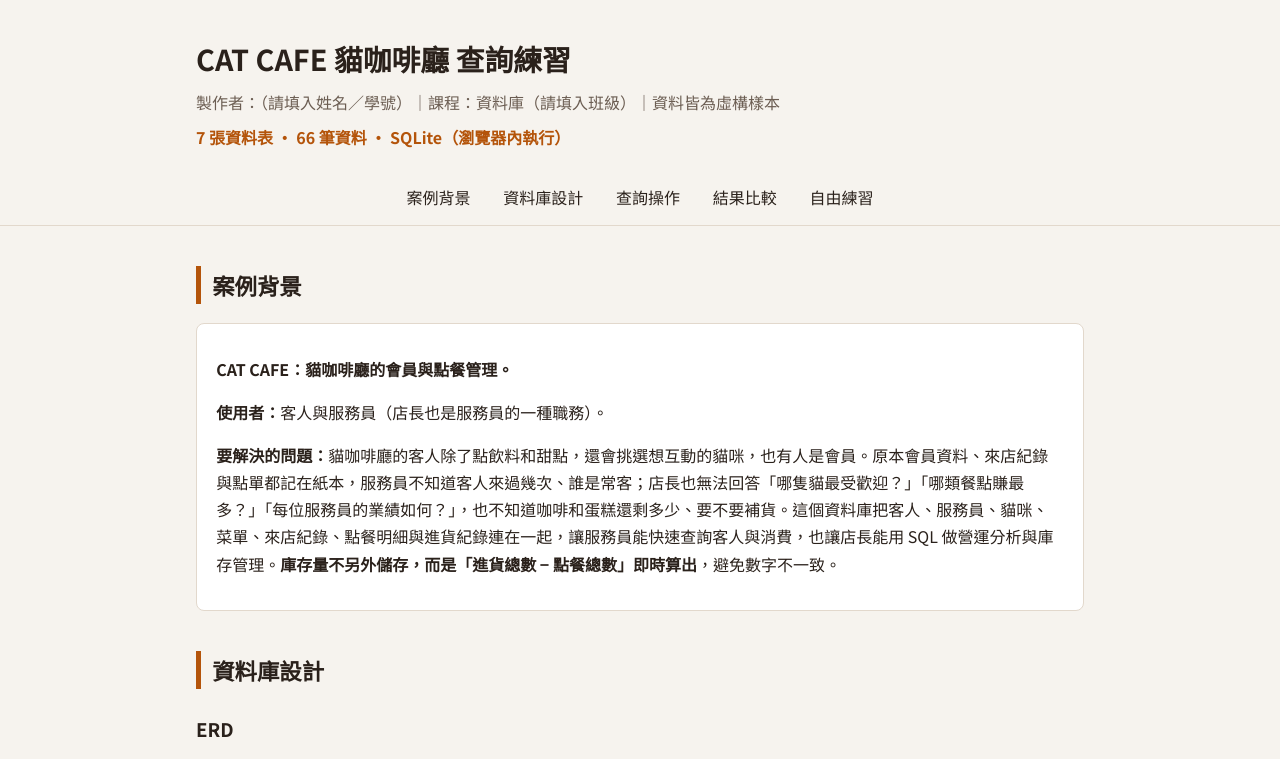
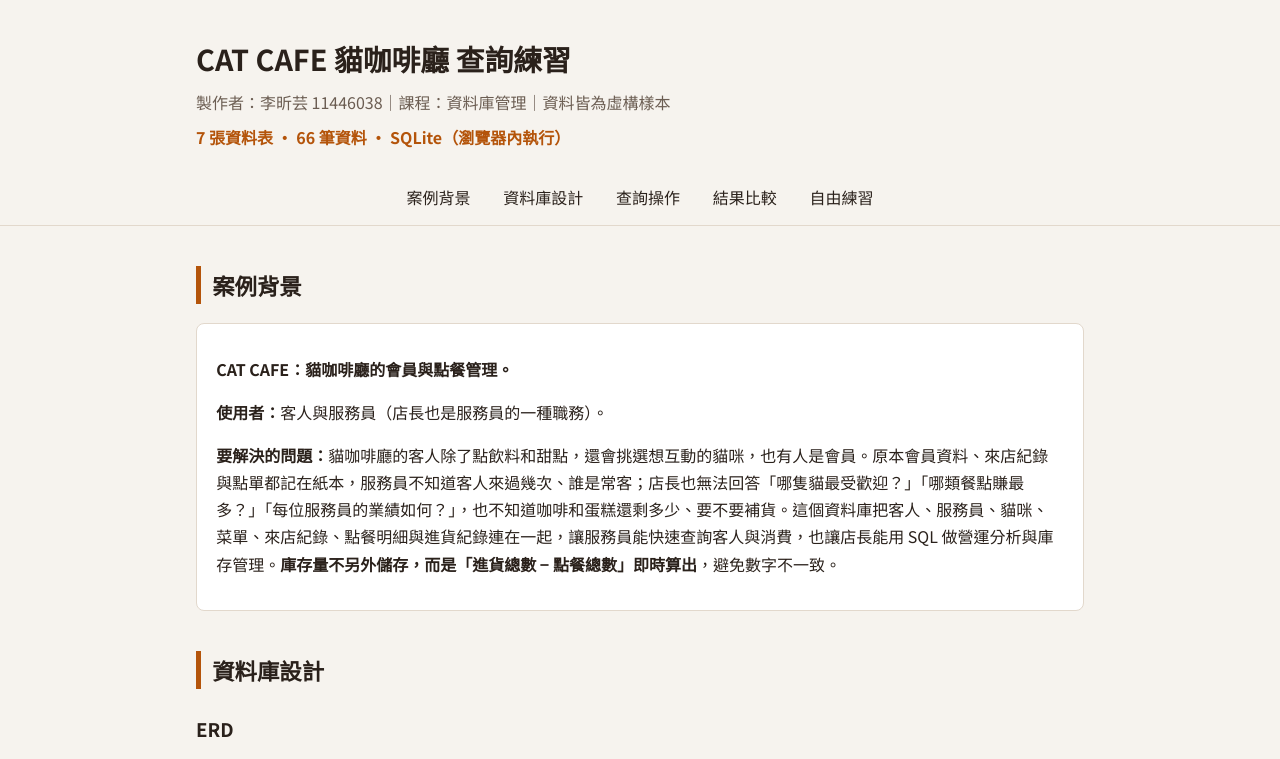
Before and after one commit to 11446038-del/cat-cafe, a plain HTML site: page index.html in a window 1280 px wide. Shown: the top 759 px of the page. Drawn offline with nearby package versions, Linux system fonts and the light colour scheme.

Commit message:
Update index.html

```diff
--- a/index.html
+++ b/index.html
@@ -54,7 +54,7 @@ svg #ar path{fill:var(--mute)}
 <body>
 <header>
 <h1>CAT CAFE 貓咖啡廳 查詢練習</h1>
-<p>製作者：（請填入姓名／學號）｜課程：資料庫（請填入班級）｜資料皆為虛構樣本</p>
+<p>製作者：李昕芸 11446038｜課程：資料庫管理｜資料皆為虛構樣本</p>
 <p class="stat" id="stat" style="margin-top:.5rem">SQLite 載入中…</p>
 </header>
 <nav><a href="#case">案例背景</a><a href="#design">資料庫設計</a><a href="#query">查詢操作</a><a href="#compare">結果比較</a><a href="#sandbox">自由練習</a></nav>
```
